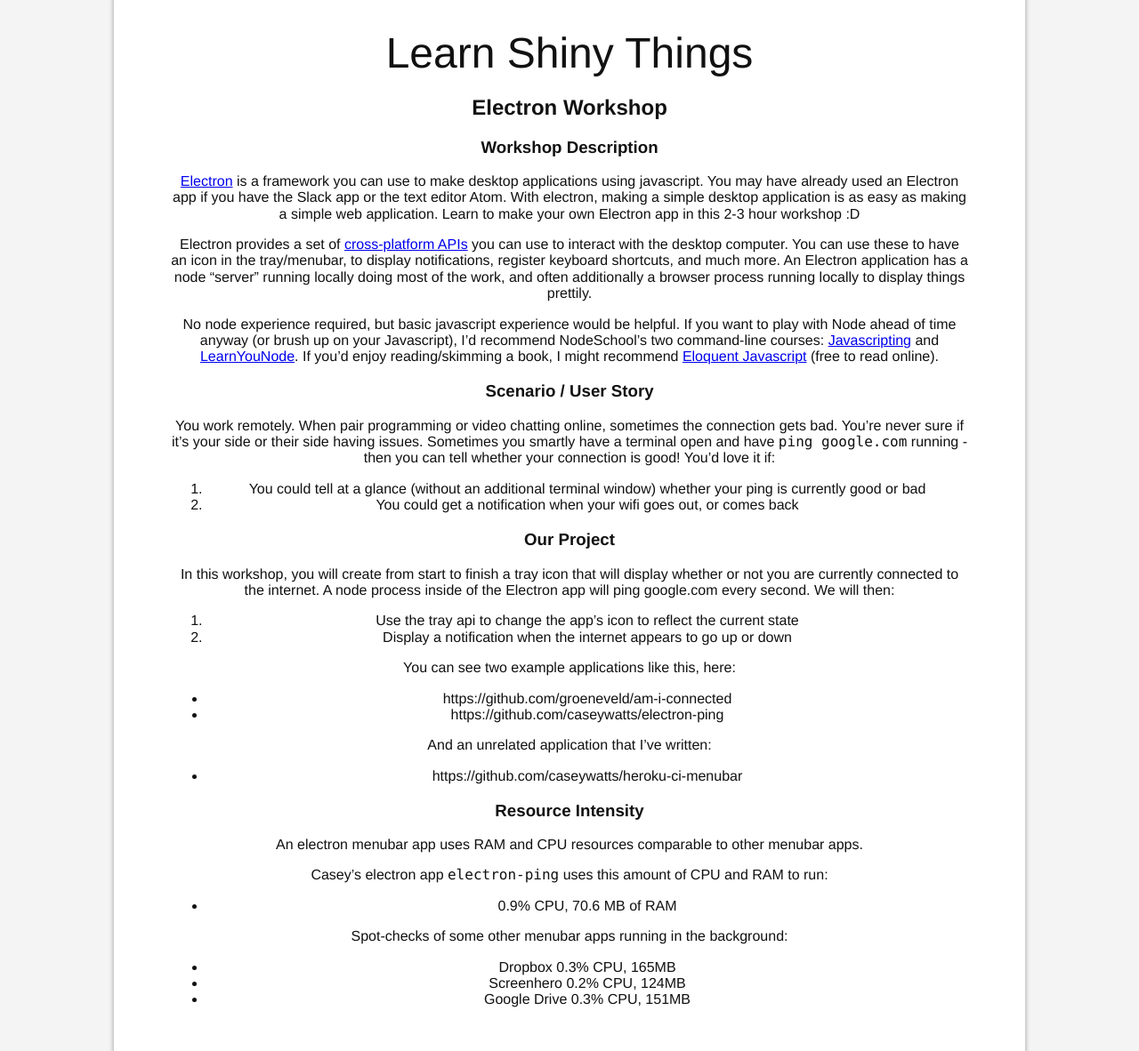
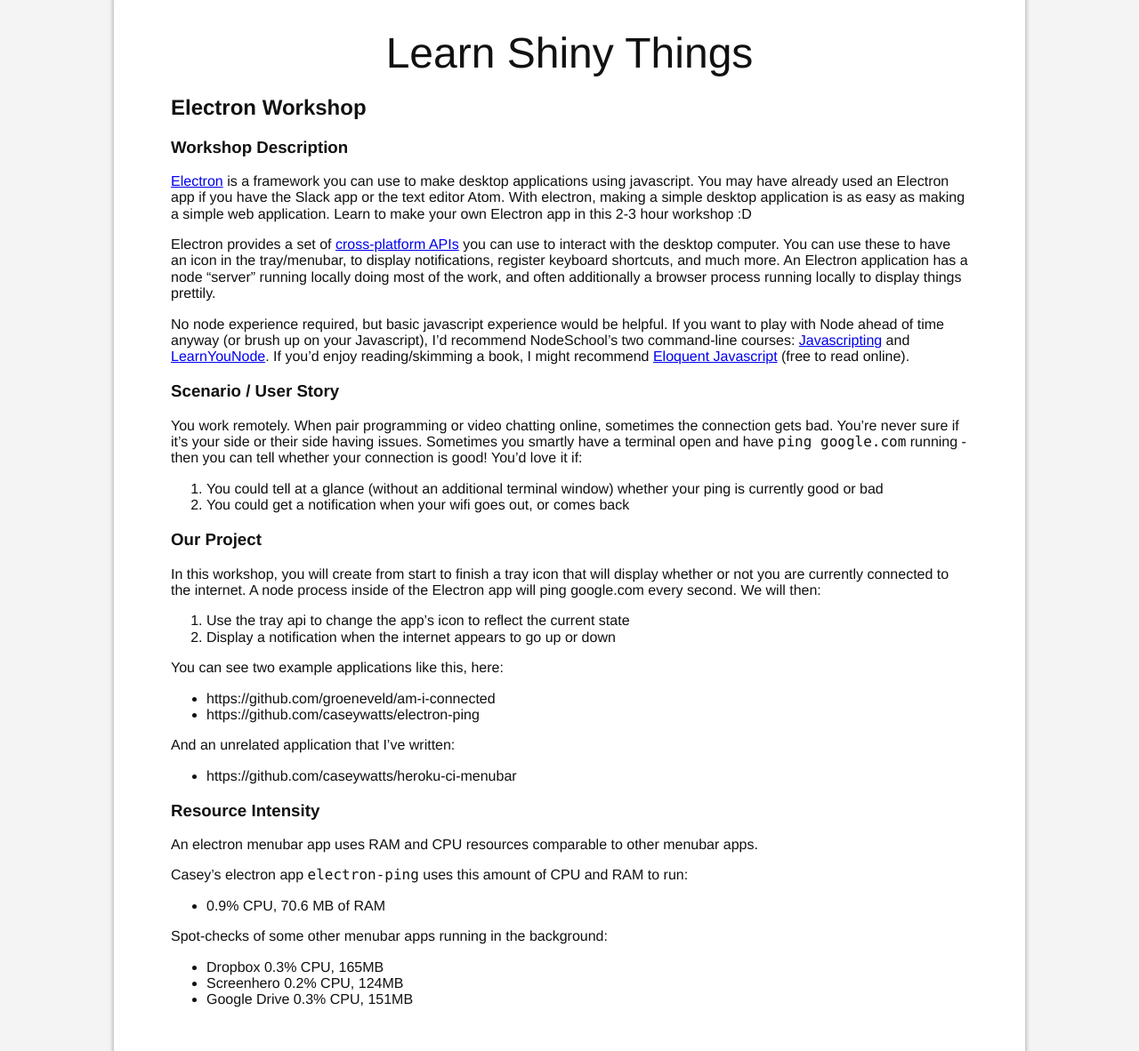
Before and after one commit to learnshinythings/learnshinythings.github.io, a Jekyll site: the page built from electron.md, in a window 1280 px wide. Shown: the whole page at 89% size. Built offline with Jekyll 4.4.1, drawn with Linux system fonts in a browser that asks for light colours; nearby versions of some CDN libraries; our own code applies the rules of GitHub Pages for plain Markdown files.

Commit message:
only center the title

```diff
--- a/_layouts/general.html
+++ b/_layouts/general.html
@@ -11,8 +11,8 @@
   </head>
   <body class="near-black bg-near-white">
     <div class="bg-white mw8 center min-vh-100 shadow-1">
-      <div class="ph5-ns tc bg-white pv4">
-        <div class="f1">Learn Shiny Things</div>
+      <div class="ph5-ns bg-white pv4">
+        <div class="f1 tc">Learn Shiny Things</div>
 
         {{ content }}
 
```
